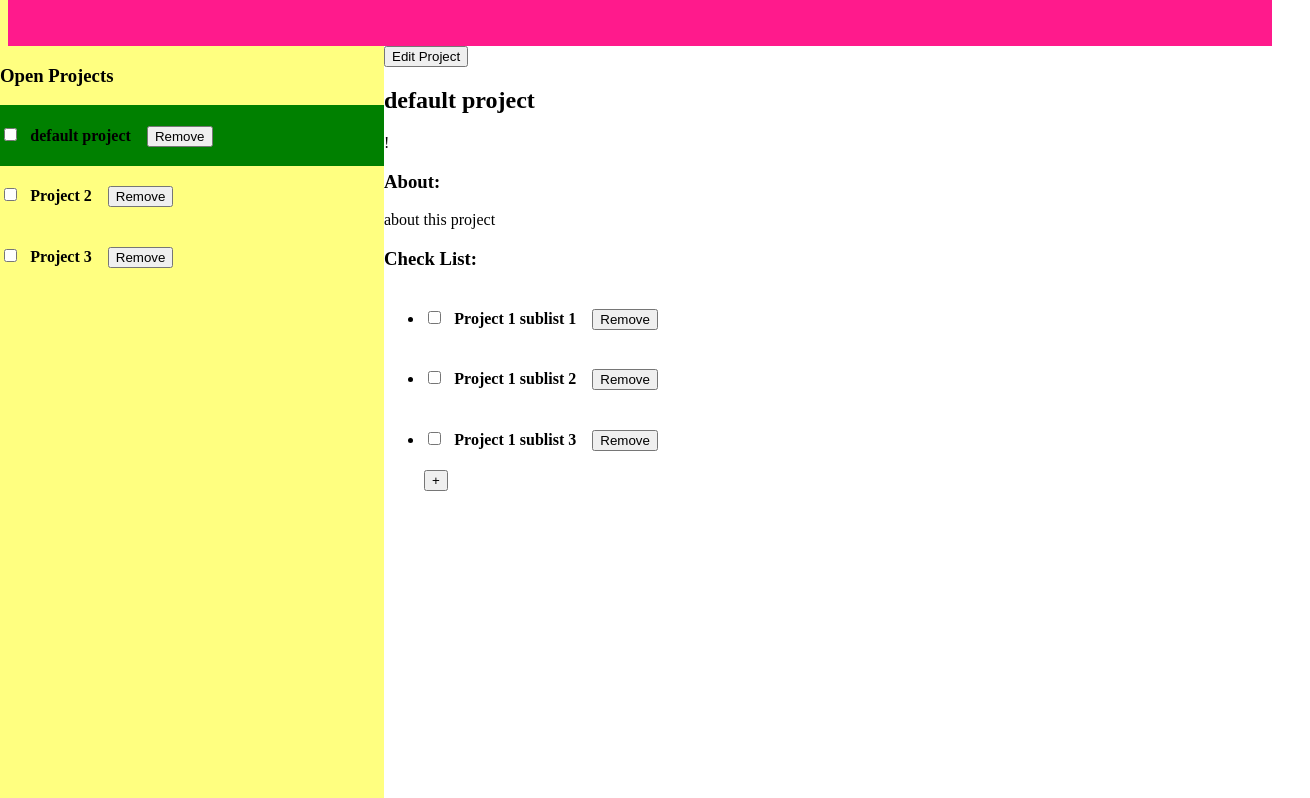
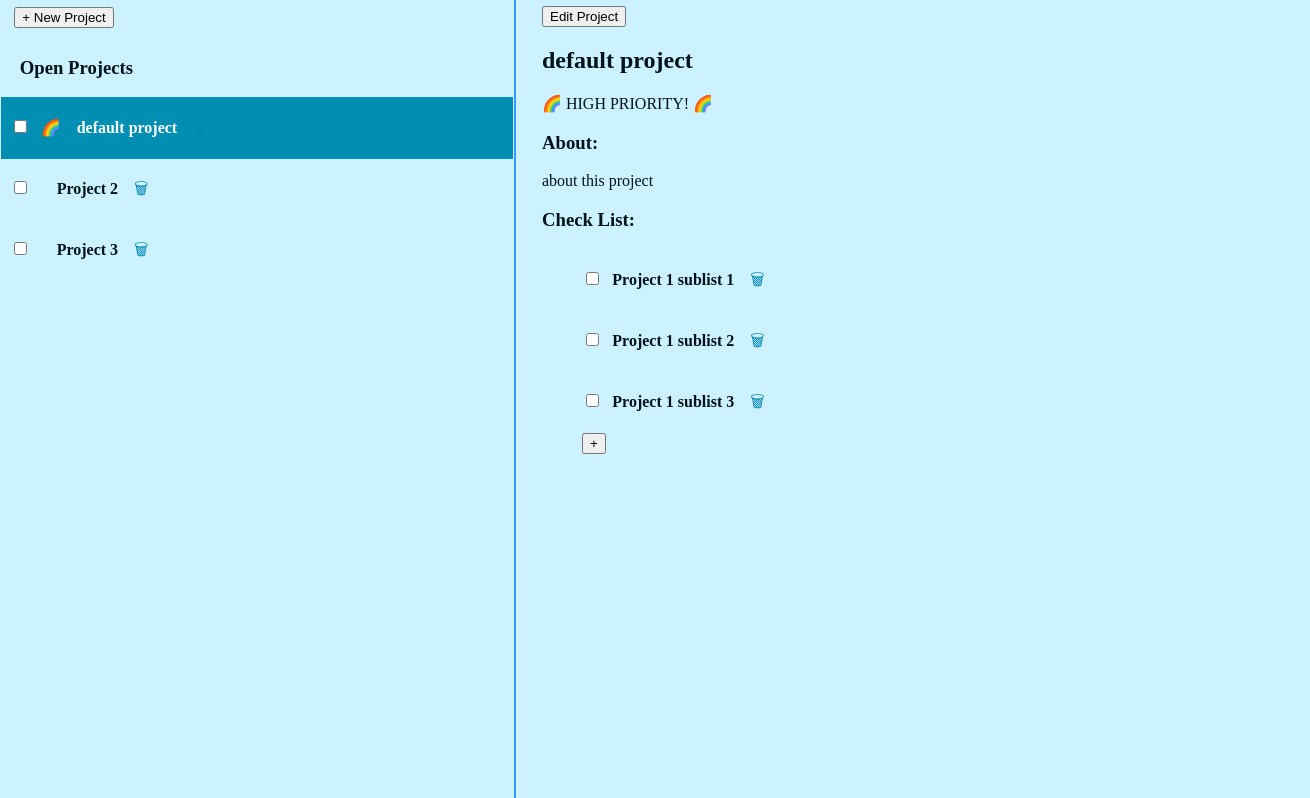
Before and after one commit to a6macleod/js_todo, a website built with webpack: page dist/index.html in a window 1280 px wide. Shown: the part 82-880 px from the top of the page, 1310 px wide, since content can reach past the window. Before the commit the page ends 800 px from the top, so only its background shows below. Built offline with nearby package versions, Linux system fonts and the light colour scheme.

Commit message:
Style CSS

```diff
--- a/src/listAllProjectsSideBar.js
+++ b/src/listAllProjectsSideBar.js
@@ -96,6 +96,18 @@ const listAllProjectsSideBar = () => {
     }
     container.appendChild(checkbox);
 
+    // priority
+    const priority = document.createElement('p');
+    priority.setAttribute('data-id', `${allProjects[i].projectId}`);
+    priority.classList.add('side-bar');
+    priority.classList.add('is-project-priority');
+    if (allProjects[i].priority === true) {
+      priority.innerHTML = '🌈';
+    } else {
+      priority.innerHTML = '';
+    }
+    container.appendChild(priority);
+
     // project title
     const headerTitle = document.createElement('h4');
     headerTitle.classList.add('side-bar-list');
@@ -106,12 +118,12 @@ const listAllProjectsSideBar = () => {
     container.appendChild(headerTitle);
 
     // delete project button
-    const deleteProjectButton = document.createElement('button');
-    deleteProjectButton.classList.add('delete-project');
-    deleteProjectButton.classList.add('side-bar');
-    deleteProjectButton.setAttribute('data-id', `${allProjects[i].projectId}`);
-    deleteProjectButton.innerHTML = 'Remove';
-    container.appendChild(deleteProjectButton)
+    const deleteIcon = document.createElement('p');
+    deleteIcon.classList.add('delete-project');
+    deleteIcon.classList.add('side-bar');
+    deleteIcon.setAttribute('data-id', `${allProjects[i].projectId}`);
+    deleteIcon.innerHTML = '🗑';
+    container.appendChild(deleteIcon)
   }
 
   sideBarProjects.addEventListener('click', clickSideBar);
@@ -122,9 +134,9 @@ const listAllProjectsSideBar = () => {
   allCheckBoxes.forEach(box => box.addEventListener('change', isCompleteCheck));
 
   // remove project action
-  const deleteProjectButton = document.querySelectorAll('.delete-project');
+  const deleteIcon = document.querySelectorAll('.delete-project');
 
-  deleteProjectButton.forEach(button => button.addEventListener('click', removeProject));
+  deleteIcon.forEach(button => button.addEventListener('click', removeProject));
 }
 
 export { listAllProjectsSideBar }
--- a/src/mainDisplay.js
+++ b/src/mainDisplay.js
@@ -43,7 +43,7 @@
   // priority
   const priority = document.querySelector('.priority');
   if (currentProject.priority === true) {
-    priority.innerHTML = '!';
+    priority.innerHTML = '🌈 HIGH PRIORITY! 🌈';
   } else {
     priority.innerHTML = '';
   }
@@ -98,17 +98,17 @@
     subHeader.innerHTML = sublist.sublistTitle;
     sublistElement.appendChild(subHeader);
 
-    const deleteButton = document.createElement('button');
-    deleteButton.setAttribute('data-subId', sublist.sublistId);
-    deleteButton.classList.add('sublist-delete');
-    deleteButton.classList.add('sublistItem');
-    deleteButton.innerHTML = 'Remove';
-    sublistElement.appendChild(deleteButton);
+    const deleteIcon = document.createElement('p');
+    deleteIcon.setAttribute('data-subId', sublist.sublistId);
+    deleteIcon.classList.add('sublist-delete');
+    deleteIcon.classList.add('sublistItem');
+    deleteIcon.innerHTML = '🗑';
+    sublistElement.appendChild(deleteIcon);
   }
 
   // delete button action
-  const deleteButton = document.querySelectorAll('.sublist-delete');
-  deleteButton.forEach(button => button.addEventListener('click', deleteSublist))
+  const deleteIcon = document.querySelectorAll('.sublist-delete');
+  deleteIcon.forEach(button => button.addEventListener('click', deleteSublist))
 
   // add more subists button
   const createAddSublistButton = document.createElement('button');
```
Also changed, not shown: dist/index.html, dist/style.css.
